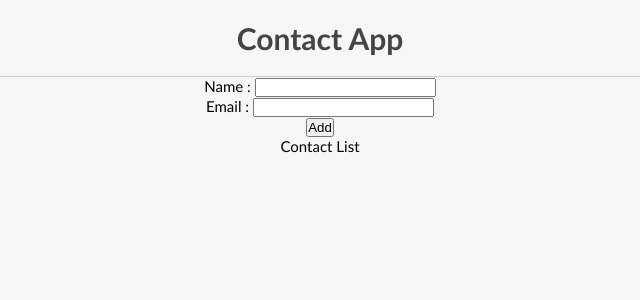
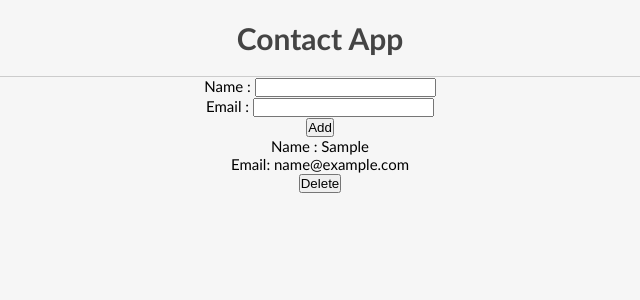
Before and after one commit to sepidehbiglarizadeh/ContactList-App, a React (Create React App) app: page / in a window 1280 px wide. Both pictures are taken after typing "Sample", "name@example.com" into the empty fields and a click on the button "Add". Shown: the top 300 px of the page, without its empty margins (320-960 px from the left). Built offline with nearby package versions, Linux system fonts and the light colour scheme.

Commit message:
ContactList component developed

```diff
--- a/src/App.js
+++ b/src/App.js
@@ -1,21 +1,30 @@
 import { useState } from "react";
 import "./App.css";
 import AddContact from "./components/AddContact/AddContact";
+import ContactList from "./components/ContactList/ContactList";
 
 const App = () => {
-    const [contacts,setContacts]= useState([]);
+  const [contacts, setContacts] = useState([]);
 
-    const addContactHandler=(contact)=>{
-        setContacts([...contacts, {id: Math.ceil(Math.random()*100), ...contact}]);
-    }
+  const addContactHandler = (contact) => {
+    setContacts([
+      ...contacts,
+      { id: Math.ceil(Math.random() * 100), ...contact },
+    ]);
+  };
+
+  const deleteContactHandler = (id) => {
+    const filteredContacts = contacts.filter((c) => c.id !== id);
+    setContacts(filteredContacts);
+  };
 
   return (
     <main className="app">
       <h1>Contact App</h1>
       <AddContact addContactHandler={addContactHandler} />
-            <section>Contact List</section>
+      <ContactList contacts={contacts} onDelete={deleteContactHandler} />
     </main>
   );
-}
+};
 
 export default App;
--- a/src/components/AddContact/AddContact.js
+++ b/src/components/AddContact/AddContact.js
@@ -1,31 +1,45 @@
 import { useState } from "react";
 
-const AddContact = ({addContactHandler}) => {
-    const [contact,setContact]=useState({name:"",email:""})
+const AddContact = ({ addContactHandler }) => {
+  const [contact, setContact] = useState({ name: "", email: "" });
 
-    const changeHandler=(e)=>{
-        setContact({...contact,[e.target.name]: e.target.value});
+  const changeHandler = (e) => {
+    setContact({ ...contact, [e.target.name]: e.target.value });
+  };
+
+  const submitForm = (e) => {
+    if (!contact.name || !contact.email) {
+      alert("All fields are mandatory!!!");
+      return;
     }
-
-    const submitForm=(e)=>{
     e.preventDefault();
     addContactHandler(contact);
-        setContact({name:"",email:""});
-    }
+    setContact({ name: "", email: "" });
+  };
 
   return (
     <form onSubmit={submitForm}>
       <div>
         <label>Name : </label>
-                <input type="text" name="name" value={contact.name} onChange={changeHandler}/>
+        <input
+          type="text"
+          name="name"
+          value={contact.name}
+          onChange={changeHandler}
+        />
       </div>
       <div>
         <label>Email : </label>
-                <input type="text" name="email" value={contact.email} onChange={changeHandler}/>
+        <input
+          type="text"
+          name="email"
+          value={contact.email}
+          onChange={changeHandler}
+        />
       </div>
       <button type="submit">Add</button>
     </form>
   );
-}
+};
 
 export default AddContact;
--- /dev/null
+++ b/src/components/ContactList/ContactList.js
@@ -0,0 +1,18 @@
+const ContactList = ({ contacts, onDelete }) => {
+  return (
+    <>
+      {contacts.map((contact) => {
+        const { name, email, id } = contact;
+        return (
+          <div key={id}>
+            <p>Name : {name}</p>
+            <p>Email: {email}</p>
+            <button onClick={() => onDelete(id)}>Delete</button>
+          </div>
+        );
+      })}
+    </>
+  );
+};
+
+export default ContactList;
```
Lines whose indentation alone changed are shown as unchanged.
